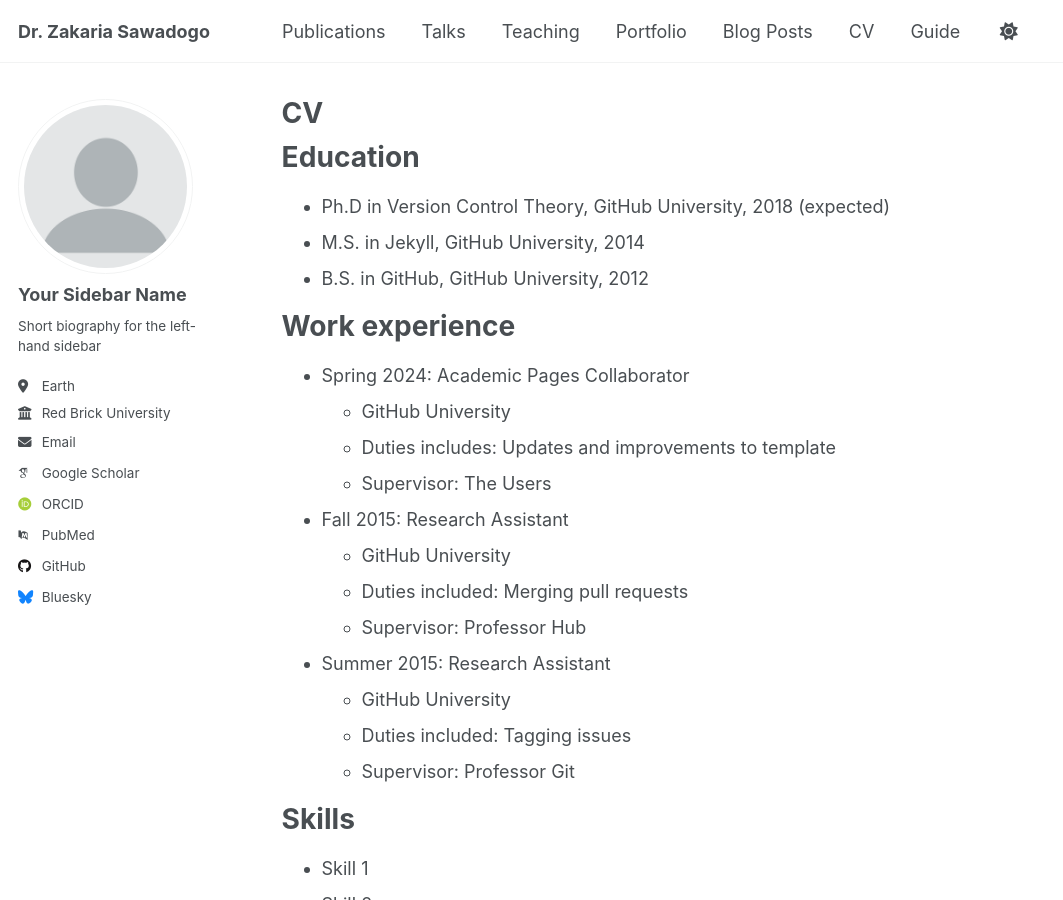
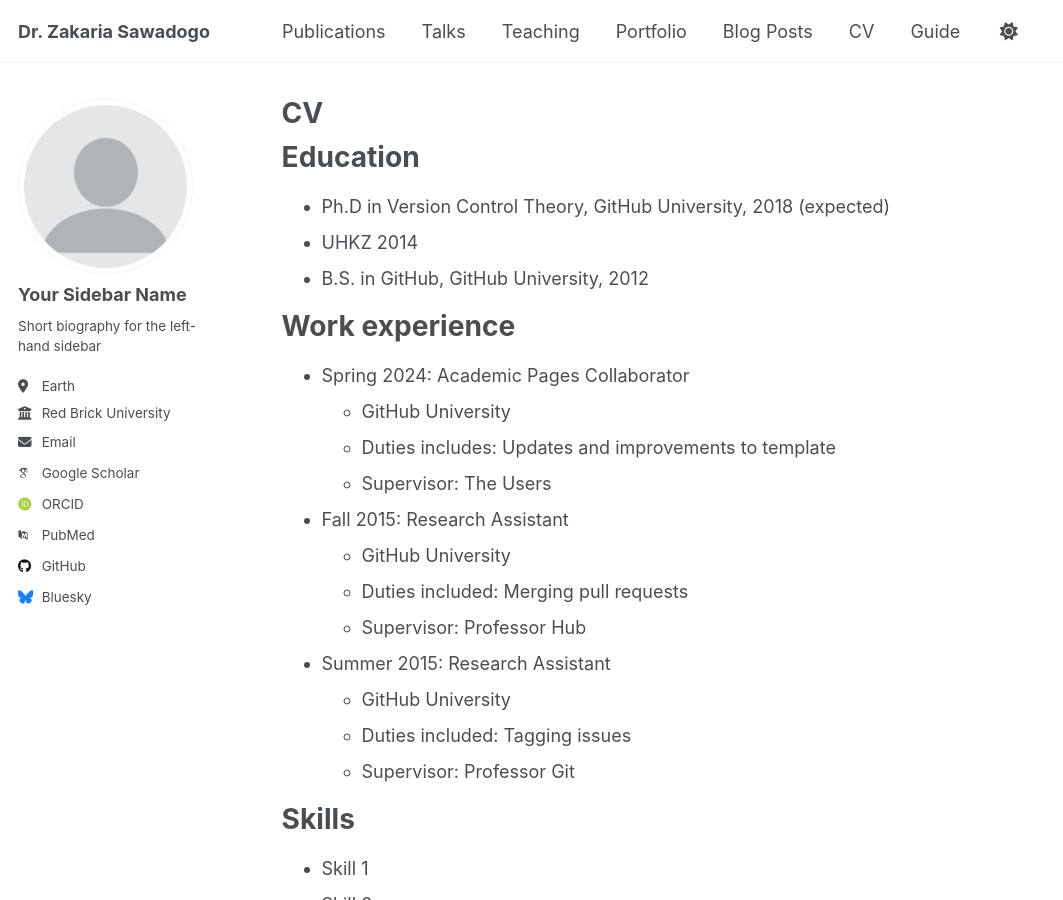
Before and after one commit to sawadogozakaria/zakaria.sawadogo, a Jekyll site: the page built from _pages/cv.md, in a window 1280 px wide and 900 px high. Shown: the whole window, without its empty margins (0-1063 px from the left). Built offline with Jekyll 4.4.1, drawn with Linux system fonts in a browser that asks for light colours; some web fonts are replaced; a script that is not in the unit is left out.

Commit message:
Update cv.md

```diff
--- a/_pages/cv.md
+++ b/_pages/cv.md
@@ -12,7 +12,7 @@
 Education
 ======
 * Ph.D in Version Control Theory, GitHub University, 2018 (expected)
-* M.S. in Jekyll, GitHub University, 2014
+*  UHKZ 2014
 * B.S. in GitHub, GitHub University, 2012
 
 Work experience
```
